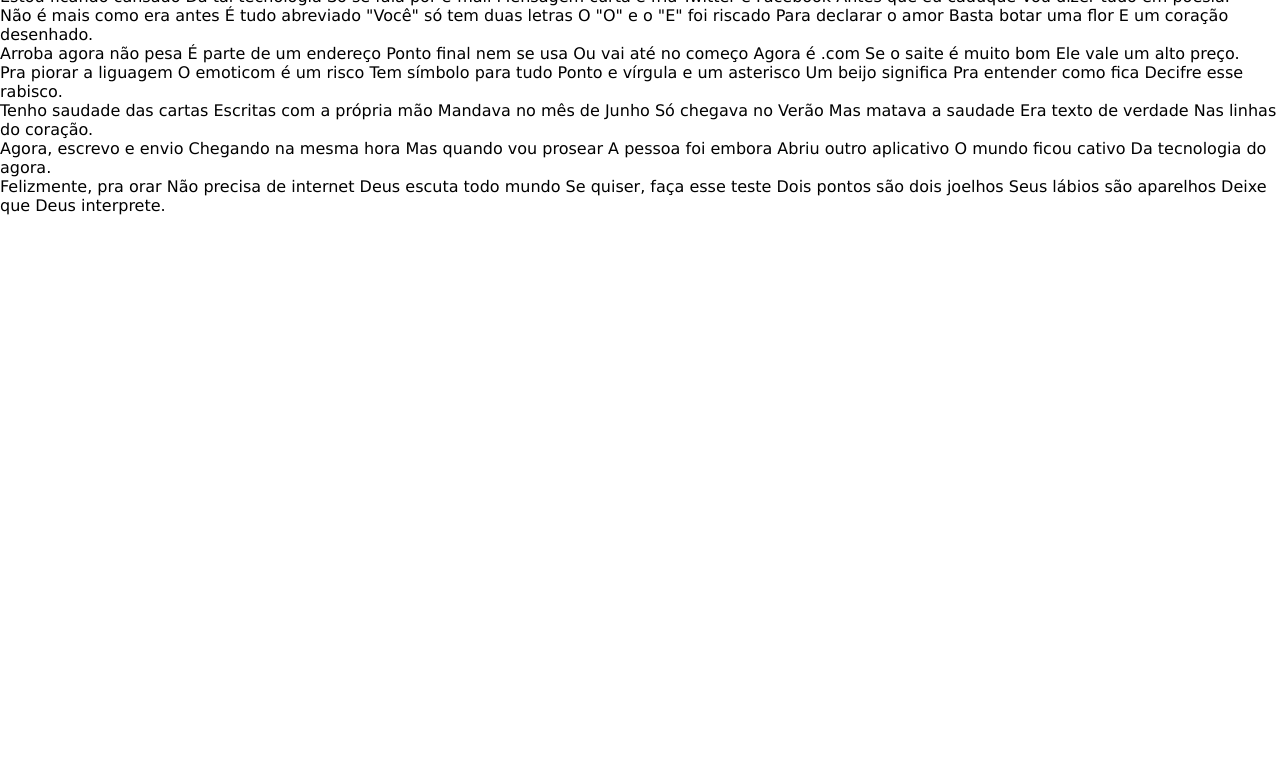
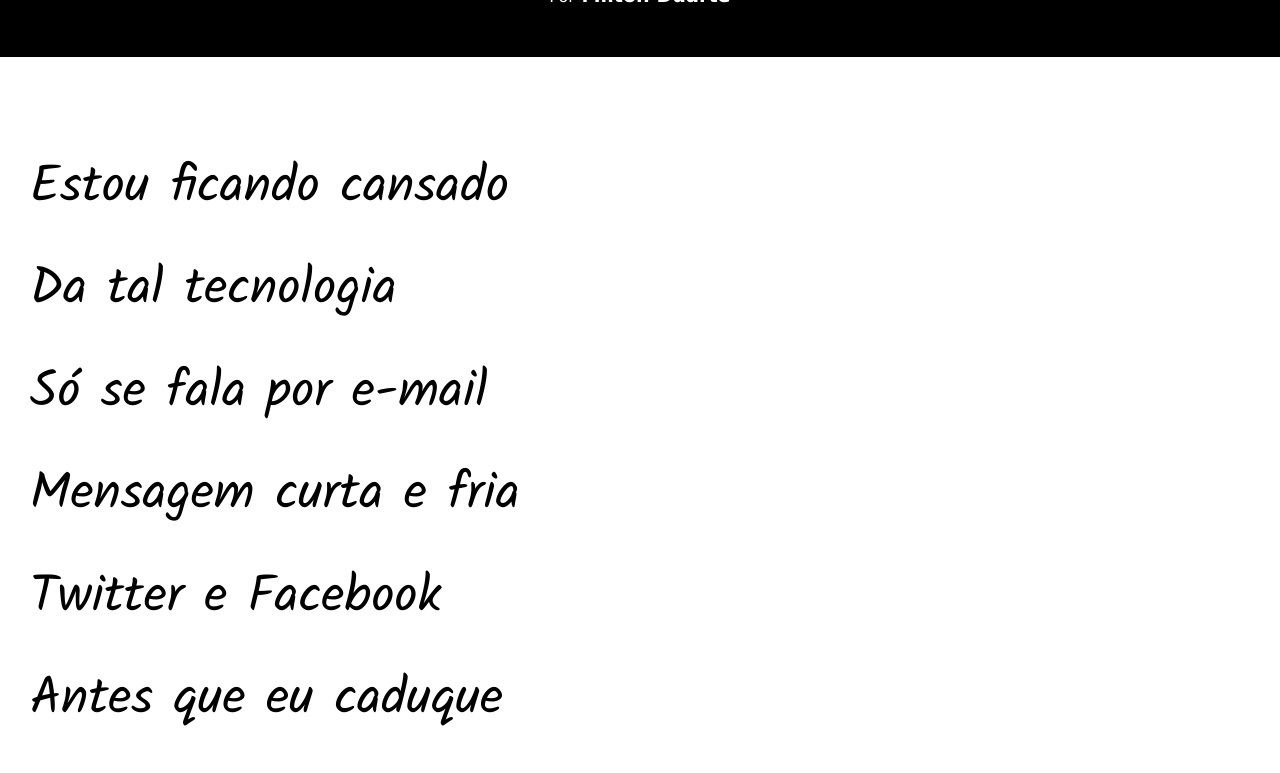
Before and after one commit to JoathanLeriey/projeto-cordel, a plain HTML site: page index.html in a window 1280 px wide. Shown: the part 232-1005 px from the top of the page. Before the commit the page ends 800 px from the top, so only its background shows below. Drawn offline with Linux system fonts and the light colour scheme.

Commit message:
finalização do projeto

```diff
--- a/estilo/style.css
+++ b/estilo/style.css
@@ -1,8 +1,22 @@
 @charset "UTF-8";
+
+@import url('https://fonts.googleapis.com/css2?family=Mali&display=swap');
+
+@import url('https://fonts.googleapis.com/css2?family=Kalam&display=swap');
+
+:root {
+    --font-titulo: 'Mali', cursive;
+    --font-paragrafo: 'Kalam', cursive;
+}
 
 * {
     padding: 0px;
     margin: 0px;
+}
+
+html, body {
+    min-height: 100vh;
+    background-color: darkgray;
     font-family: Verdana, Geneva, Tahoma, sans-serif;
 }
 
@@ -10,12 +24,17 @@ header {
     background-color: black;
     color: white;
     text-align: center;
-    padding: 50px;
 }
 
-header h1 {
-    padding: 20px;
-    font-size: 3em;
+header > h1 {
+    padding-top: 50px;
+    font-family: var(--font-titulo);
+    font-variant: small-caps;
+    font-size: 10vw;
+}
+
+header > p {
+    padding-bottom: 50px;
 }
 
 header a {
@@ -28,3 +47,45 @@ header a {
 header a:hover {
     text-decoration: underline;
 }
+
+section {
+    padding-top: 10vh;
+    padding-bottom: 10vh;
+    padding-left: 30px;
+    line-height: 2em;
+    font-family: var(--font-paragrafo);
+    font-size: 4vw;
+}
+
+section > p {
+    padding-bottom: 2em;
+}
+
+section.normal {
+    background-color: white;
+    color: black;
+}
+
+section.imagen {
+    background-color: darkgray;
+    color: white;
+    box-shadow: inset 6px 6px 13px 0px rgba(0, 0, 0, 0.452);
+    background-size: cover;
+    background-attachment: fixed;
+}
+
+section.imagen > p {
+    display: inline-block;
+    padding: 5px;
+    background-color: rgba(22, 20, 20, 0.5);
+}
+
+section#img01 {
+    background-image: url('../imagens/background001.jpg');
+    background-position: right center;
+}
+
+section#img02 {
+    background-image: url('../imagens/background002.jpg');
+    background-position: right center;
+}
--- a/index.html
+++ b/index.html
@@ -14,80 +14,80 @@
     </header>
 
     <main>
-        <section>
+        <section class="normal">
             <p>
-                Estou ficando cansado
-                Da tal tecnologia
-                Só se fala por e-mail
-                Mensagem curta e fria
-                Twitter e Facebook
-                Antes que eu caduque
+                Estou ficando cansado <br>
+                Da tal tecnologia <br>
+                Só se fala por e-mail <br>
+                Mensagem curta e fria <br>
+                Twitter e Facebook <br>
+                Antes que eu caduque <br>
                 Vou dizer tudo em poesia.
             </p>
         </section>
 
-        <section class="paralax">
+        <section class="imagen" id="img01">
             <p>
-                Não é mais como era antes
-                É tudo abreviado
-                "Você" só tem duas letras
-                O "O" e o "E" foi riscado
-                Para declarar o amor
-                Basta botar uma flor
+                Não é mais como era antes <br>
+                É tudo abreviado <br>
+                "Você" só tem duas letras <br>
+                O "O" e o "E" foi riscado <br>
+                Para declarar o amor <br>
+                Basta botar uma flor <br>
                 E um coração desenhado.
             </p>
         </section>
 
-        <section>
+        <section class="normal">
             <p>
-                Arroba agora não pesa
-                É parte de um endereço
-                Ponto final nem se usa
-                Ou vai até no começo
-                Agora é .com
-                Se o saite é muito bom
+                Arroba agora não pesa <br>
+                É parte de um endereço <br>
+                Ponto final nem se usa <br>
+                Ou vai até no começo <br>
+                Agora é .com <br>
+                Se o saite é muito bom <br>
                 Ele vale um alto preço.
             </p>
             <p>
-                Pra piorar a liguagem
-                O emoticom é um risco
-                Tem símbolo para tudo
-                Ponto e vírgula e um asterisco
-                Um beijo significa
-                Pra entender como fica
+                Pra piorar a liguagem <br>
+                O emoticom é um risco <br>
+                Tem símbolo para tudo <br>
+                Ponto e vírgula e um asterisco <br>
+                Um beijo significa <br>
+                Pra entender como fica <br>
                 Decifre esse rabisco.
             </p>
         </section>
 
-        <section class="paralax">
+        <section class="imagen" id="img02">
             <p>
-                Tenho saudade das cartas
-                Escritas com a própria mão
-                Mandava no mês de Junho
-                Só chegava no Verão
-                Mas matava a saudade
-                Era texto de verdade
+                Tenho saudade das cartas <br>
+                Escritas com a própria mão <br>
+                Mandava no mês de Junho <br>
+                Só chegava no Verão <br>
+                Mas matava a saudade <br>
+                Era texto de verdade <br>
                 Nas linhas do coração.
             </p>
         </section>
 
-        <section>
+        <section class="normal">
             <p>
-                Agora, escrevo e envio
-                Chegando na mesma hora
-                Mas quando vou prosear
-                A pessoa foi embora
-                Abriu outro aplicativo
-                O mundo ficou cativo
+                Agora, escrevo e envio <br>
+                Chegando na mesma hora <br>
+                Mas quando vou prosear <br>
+                A pessoa foi embora <br>
+                Abriu outro aplicativo <br>
+                O mundo ficou cativo <br>
                 Da tecnologia do agora.
             </p>
             <p>
-                Felizmente, pra orar
-                Não precisa de internet
-                Deus escuta todo mundo
-                Se quiser, faça esse teste
-                Dois pontos são dois joelhos
-                Seus lábios são aparelhos
+                Felizmente, pra orar <br>
+                Não precisa de internet <br>
+                Deus escuta todo mundo <br>
+                Se quiser, faça esse teste <br>
+                Dois pontos são dois joelhos <br>
+                Seus lábios são aparelhos <br>
                 Deixe que Deus interprete.
             </p>
         </section>
```
